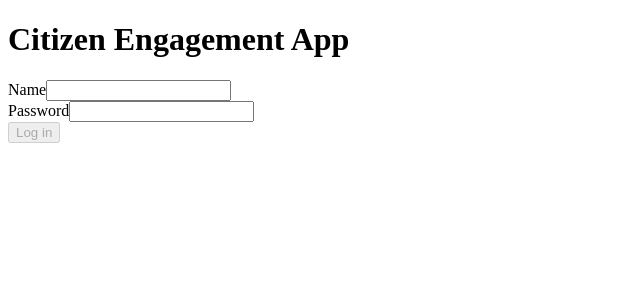
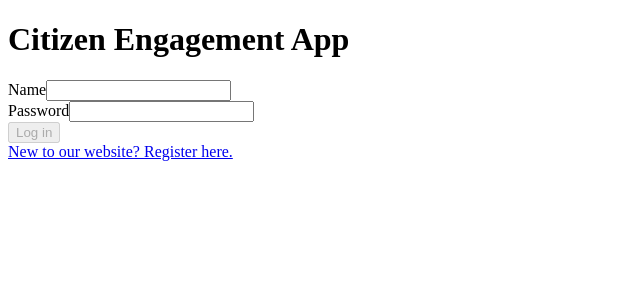
Before and after one commit to ldidioni/mas-rad-4-dfa, an Angular app: page /login in a window 1280 px wide. Shown: the top 300 px of the page, without its empty margins (0-640 px from the left). Built offline with nearby package versions, Linux system fonts and the light colour scheme; no server answers.

Commit message:
Extend security features

```diff
--- a/src/app/security/login-page/login-page.component.html
+++ b/src/app/security/login-page/login-page.component.html
@@ -34,4 +34,7 @@
         Unable to log in. See the log for more information.
       </p>
     </div>
+    <div>
+      <a [routerLink]="['/register']">New to our website? Register here.</a>
+  </div>
   </form>
```
Also changed, not shown: src/app/security/security.module.ts (+9 -4 lines).
